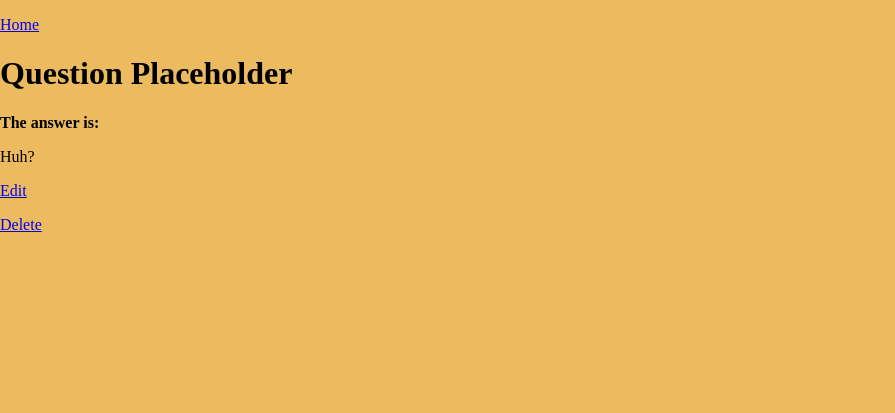
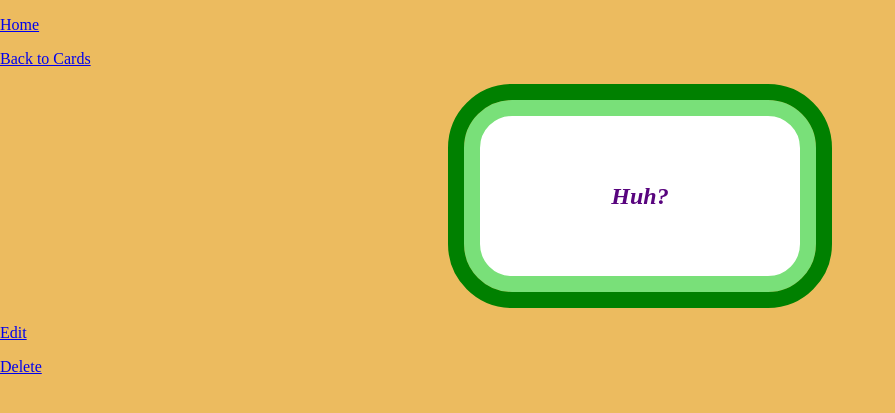
Before and after one commit to Momentum-Team-14/django-duplex-Tomtuhtomtom, a Django app: page /flashcards/answer/2 in a window 1280 px wide. Shown: the top 413 px of the page, without its empty margins (0-895 px from the left). Run offline with Django 4.2, Linux system fonts and the light colour scheme; data comes from the database, SQL or seed files in the repository; both versions use the stored data as it was after the commit.

Commit message:
added link that takes user to answer after seeing question, need to add correct answer check and try to get cards in boxes, may rebuild model structure

```diff
--- a/templates/flashcards/answer_detail.html
+++ b/templates/flashcards/answer_detail.html
@@ -3,11 +3,12 @@
 
 {% block content %}
 <p><a href="{% url 'index' %}">Home</a></p>
-    <h1>Question Placeholder</h1>
-
-    <p><strong>The answer is:</strong>
-        <p>{{answer}}</p>
-    </p>
+<p><a href="{% url 'cards' %}">Back to Cards</a></p>
+    <div class="subject-page-title">
+        <div class="card-list-container">
+            <div><em class="card-title">{{answer}}</em></div>
+        </div>
+    </div>
     <p><a href="{% url 'answer-update' answer.pk %}">Edit</a></p>
     <p><a href="{% url 'answer-delete' answer.pk %}">Delete</a></p>
 
```
Also changed, not shown: db.sqlite3.
